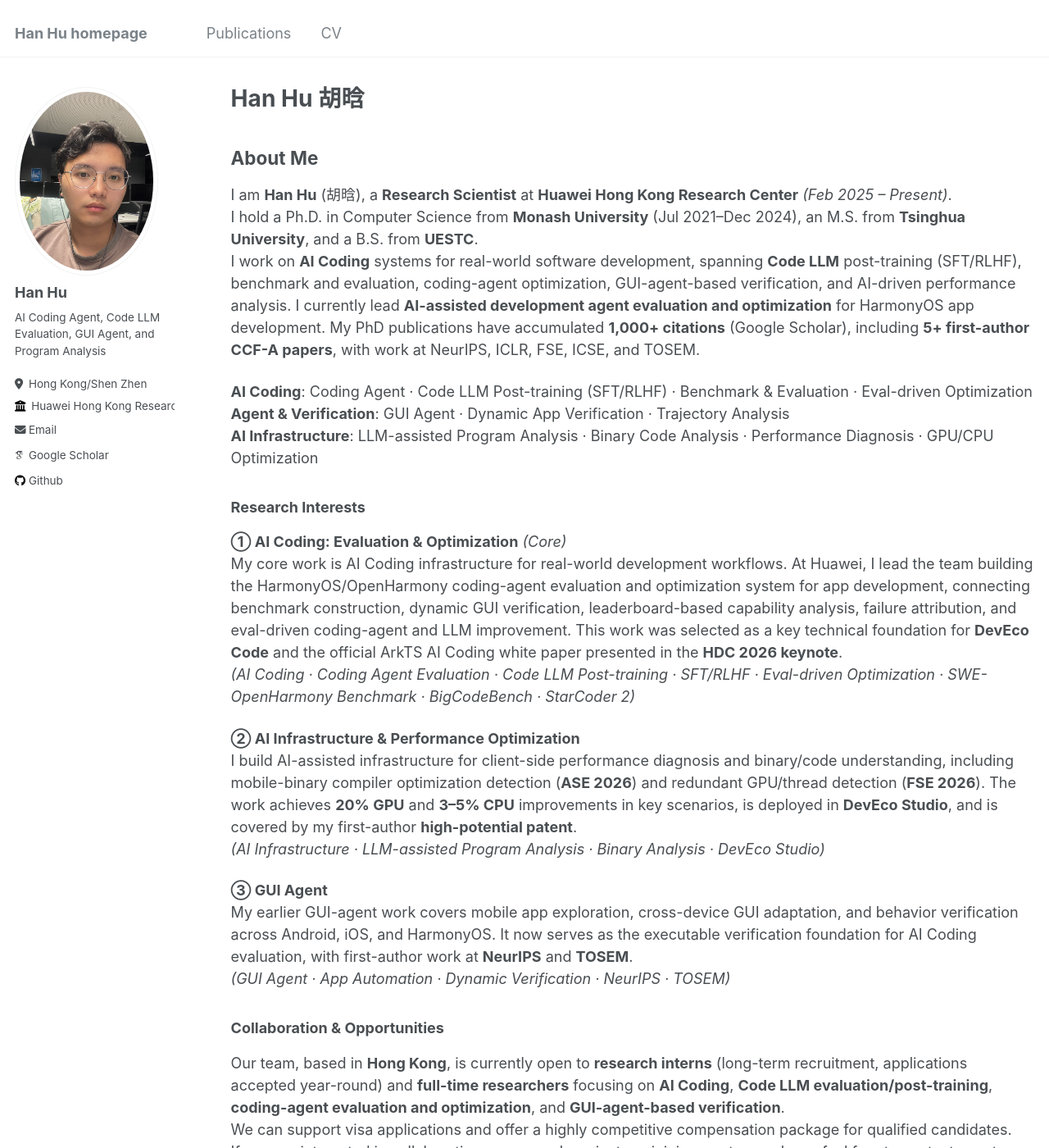
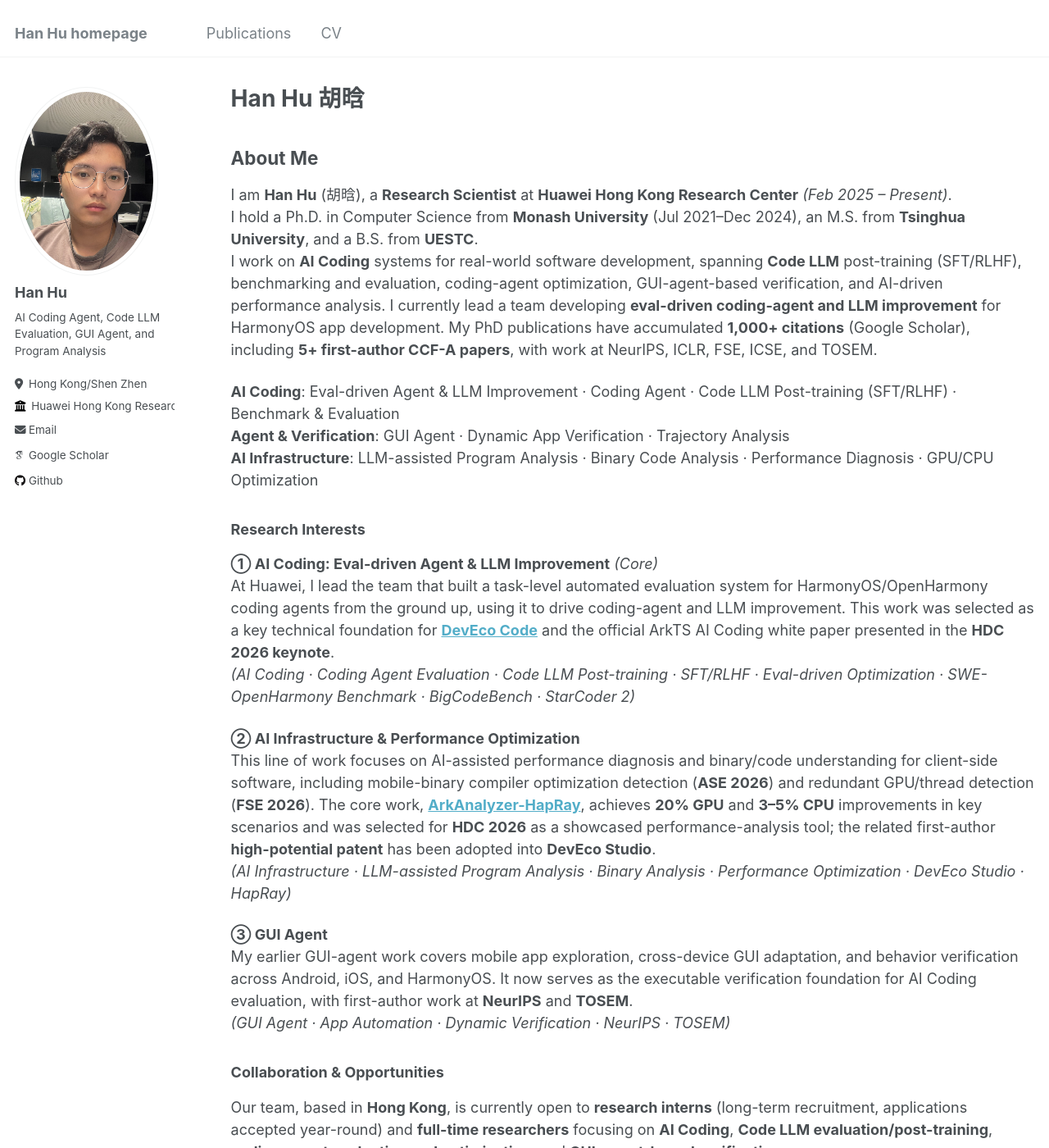
Before and after one commit to huhanGitHub/huhanGitHub.github.io, a Jekyll site: the page built from _pages/about.md, in a window 1280 px wide and 1400 px high. Shown: the whole window at 82% size. Built offline with Jekyll 4.4.1, drawn with Linux system fonts in a browser that asks for light colours; some web fonts are replaced.

Commit message:
Refine AI coding profile on homepage

```diff
--- a/_pages/about.md
+++ b/_pages/about.md
@@ -12,21 +12,21 @@ redirect_from:
 
 I am **Han Hu** (胡晗), a **Research Scientist** at **Huawei Hong Kong Research Center** *(Feb 2025 – Present)*.
 I hold a Ph.D. in Computer Science from **Monash University** (Jul 2021–Dec 2024), an M.S. from **Tsinghua University**, and a B.S. from **UESTC**.
-I work on **AI Coding** systems for real-world software development, spanning **Code LLM** post-training (SFT/RLHF), benchmark and evaluation, coding-agent optimization, GUI-agent-based verification, and AI-driven performance analysis. I currently lead **AI-assisted development agent evaluation and optimization** for HarmonyOS app development. My PhD publications have accumulated **1,000+ citations** (Google Scholar), including **5+ first-author CCF-A papers**, with work at NeurIPS, ICLR, FSE, ICSE, and TOSEM.
+I work on **AI Coding** systems for real-world software development, spanning **Code LLM** post-training (SFT/RLHF), benchmarking and evaluation, coding-agent optimization, GUI-agent-based verification, and AI-driven performance analysis. I currently lead a team developing **eval-driven coding-agent and LLM improvement** for HarmonyOS app development. My PhD publications have accumulated **1,000+ citations** (Google Scholar), including **5+ first-author CCF-A papers**, with work at NeurIPS, ICLR, FSE, ICSE, and TOSEM.
 
-**AI Coding**: Coding Agent · Code LLM Post-training (SFT/RLHF) · Benchmark & Evaluation · Eval-driven Optimization
+**AI Coding**: Eval-driven Agent & LLM Improvement · Coding Agent · Code LLM Post-training (SFT/RLHF) · Benchmark & Evaluation
 **Agent & Verification**: GUI Agent · Dynamic App Verification · Trajectory Analysis
 **AI Infrastructure**: LLM-assisted Program Analysis · Binary Code Analysis · Performance Diagnosis · GPU/CPU Optimization
 
 ### Research Interests
 
-**① AI Coding: Evaluation & Optimization** *(Core)*
-My core work is AI Coding infrastructure for real-world development workflows. At Huawei, I lead the team building the HarmonyOS/OpenHarmony coding-agent evaluation and optimization system for app development, connecting benchmark construction, dynamic GUI verification, leaderboard-based capability analysis, failure attribution, and eval-driven coding-agent and LLM improvement. This work was selected as a key technical foundation for **DevEco Code** and the official ArkTS AI Coding white paper presented in the **HDC 2026 keynote**.
+**① AI Coding: Eval-driven Agent & LLM Improvement** *(Core)*
+At Huawei, I lead the team that built a task-level automated evaluation system for HarmonyOS/OpenHarmony coding agents from the ground up, using it to drive coding-agent and LLM improvement. This work was selected as a key technical foundation for **[DevEco Code](https://gitcode.com/openharmony-sig/deveco-code)** and the official ArkTS AI Coding white paper presented in the **HDC 2026 keynote**.
 *(AI Coding · Coding Agent Evaluation · Code LLM Post-training · SFT/RLHF · Eval-driven Optimization · SWE-OpenHarmony Benchmark · BigCodeBench · StarCoder 2)*
 
 **② AI Infrastructure & Performance Optimization**
-I build AI-assisted infrastructure for client-side performance diagnosis and binary/code understanding, including mobile-binary compiler optimization detection (**ASE 2026**) and redundant GPU/thread detection (**FSE 2026**). The work achieves **20% GPU** and **3–5% CPU** improvements in key scenarios, is deployed in **DevEco Studio**, and is covered by my first-author **high-potential patent**.
-*(AI Infrastructure · LLM-assisted Program Analysis · Binary Analysis · DevEco Studio)*
+This line of work focuses on AI-assisted performance diagnosis and binary/code understanding for client-side software, including mobile-binary compiler optimization detection (**ASE 2026**) and redundant GPU/thread detection (**FSE 2026**). The core work, **[ArkAnalyzer-HapRay](https://gitcode.com/SMAT/ArkAnalyzer-HapRay)**, achieves **20% GPU** and **3–5% CPU** improvements in key scenarios and was selected for **HDC 2026** as a showcased performance-analysis tool; the related first-author **high-potential patent** has been adopted into **DevEco Studio**.
+*(AI Infrastructure · LLM-assisted Program Analysis · Binary Analysis · Performance Optimization · DevEco Studio · HapRay)*
 
 **③ GUI Agent**
 My earlier GUI-agent work covers mobile app exploration, cross-device GUI adaptation, and behavior verification across Android, iOS, and HarmonyOS. It now serves as the executable verification foundation for AI Coding evaluation, with first-author work at **NeurIPS** and **TOSEM**.
```
